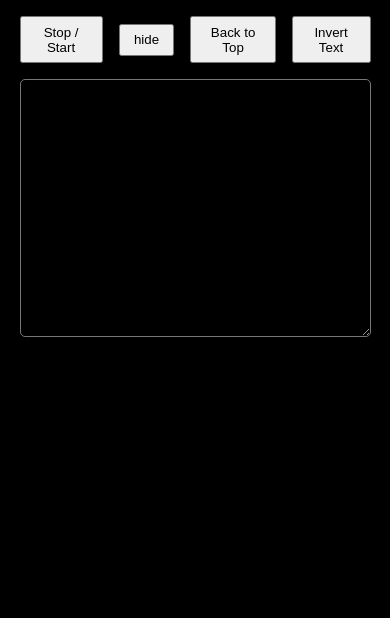
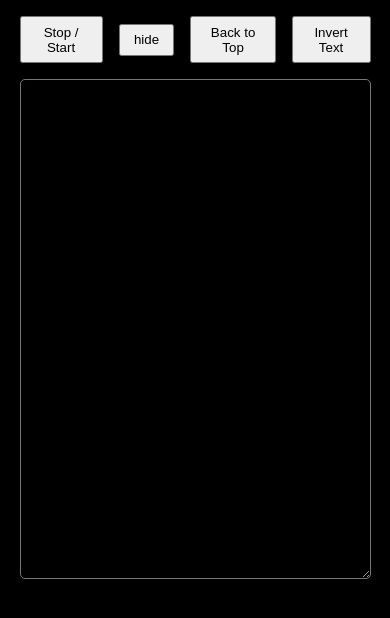
Before and after one commit to JohnZCastillo/teleprompt, a plain HTML site: page index.html in a window 390 px wide. Both pictures are taken after a click on the button "start". Drawn offline with Linux system fonts and the light colour scheme.

Commit message:
fix content height for mobile

```diff
--- a/style.css
+++ b/style.css
@@ -64,7 +64,8 @@
     font-size: 3.5rem;
     border-radius: 5px;
     width: 100%;
-    height:100%;
+    height: 80vh;
+    max-height:500px;
     background-color: black;
     color: white;
 }
```
